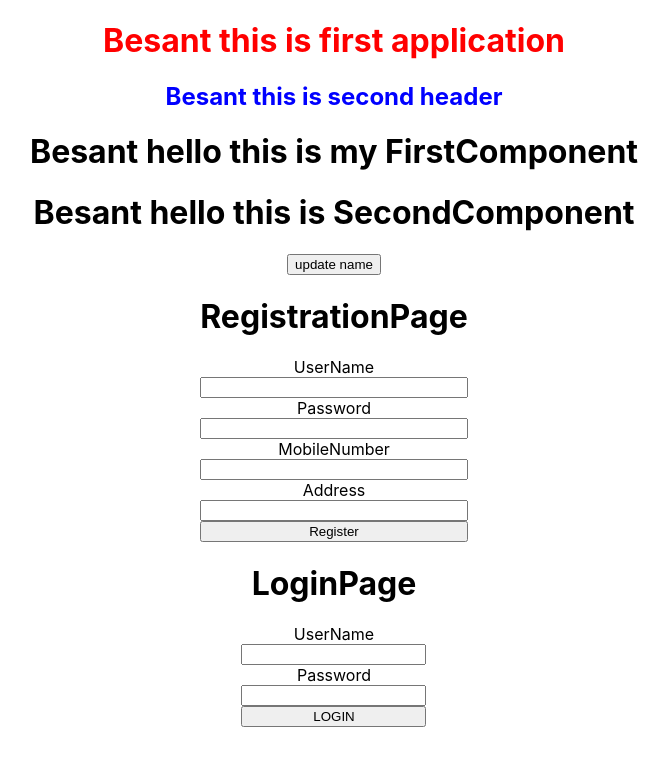
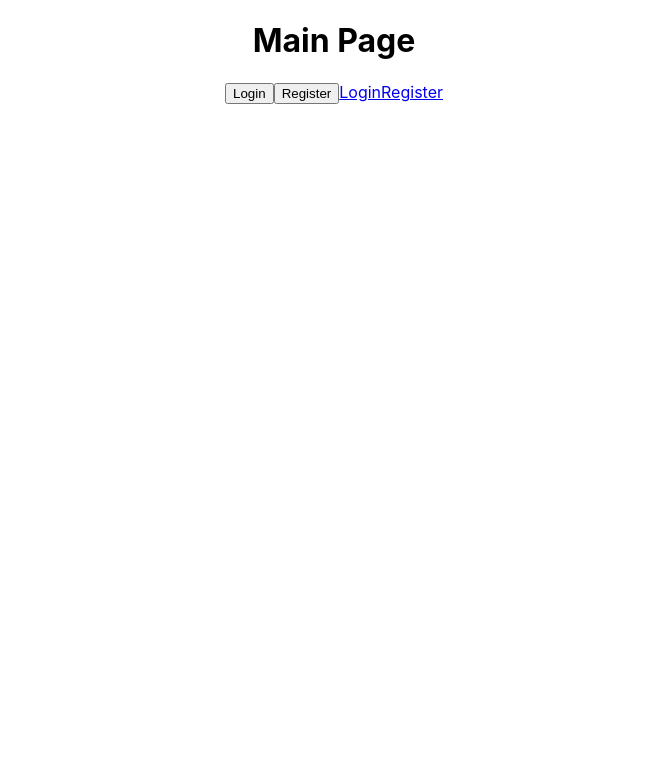
Before and after one commit to Harsha979/june3rd730AmReactJs, a React (Create React App) app: page / in a window 1280 px wide. Shown: the top 766 px of the page, without its empty margins (306-975 px from the left). Built offline with nearby package versions, Linux system fonts and the light colour scheme.

Commit message:
added navigation

```diff
--- a/package.json
+++ b/package.json
@@ -8,6 +8,7 @@
     "@testing-library/user-event": "^13.5.0",
     "react": "^18.3.1",
     "react-dom": "^18.3.1",
+    "react-router-dom": "^6.23.1",
     "react-scripts": "5.0.1",
     "web-vitals": "^2.1.4"
   },
--- a/src/App.jsx
+++ b/src/App.jsx
@@ -3,16 +3,23 @@ import './App.css';
 import LoginPage from './Components/Login';
 import RegistrationPage from './Components/Registration';
 import FirstComponent from './FirstComponent';
+import { Link, useNavigate } from 'react-router-dom';
 
 function App() {
-  const [name,setName]=useState("Besant");
+  // const [name,setName]=useState("Besant");
+  const navigate=useNavigate();
   return (
     <div className="App">
-        <h1 style={{color:"red"}}>{name} this is first application</h1>
+        {/* <h1 style={{color:"red"}}>{name} this is first application</h1>
         <h2 className='header2'>{name} this is second header</h2>
         <FirstComponent propsName={name} />
         <button onClick={()=>{setName("Organization")}}>update name</button>
-        <RegistrationPage/>
+        <RegistrationPage/> */}
+        <h1>Main Page</h1>
+        <button onClick={()=>{navigate("/login")}}>Login</button>
+        <button onClick={()=>{navigate("/registration")}}>Register</button>
+        <Link to="/login">Login</Link>
+        <Link to="/registration">Register</Link>
     </div>
   );
 }
--- /dev/null
+++ b/src/Components/HomePage.js
@@ -0,0 +1,17 @@
+import React from "react";
+import { Link, useNavigate } from "react-router-dom";
+
+function HomePage(){
+
+    const navigate=useNavigate();
+
+    return(
+        <div>
+            <h1>HomePage Besant</h1>
+            <button onClick={()=>{navigate("/")}}>Logout</button>
+            <Link to="/">logout</Link>
+        </div>
+    )
+}
+
+export default HomePage;
--- a/src/Components/Login.js
+++ b/src/Components/Login.js
@@ -1,21 +1,24 @@
 import React, { useState } from "react";
+import { useNavigate } from "react-router-dom";
 
-function LoginPage(props){
+function LoginPage(){
     // var count=0;
 
     // const [counter,setCounter] = useState(0);
     const [userName,setUsername]=useState("");
     const [password,setPassword]=useState("");
+    const navigate=useNavigate();
 
     function checkLogin(){
-        if(userName === props.registerUserName){
-            if(password === props.registerPassword){
+        if(userName !== ""){
+            if(password !== ""){
                     alert("Login Success")
+                    navigate("/homepage")
             }else{
-                alert("password is not matching with registration page")
+                alert("password is required")
             }
         }else{
-            alert("UserName is not matching with registration page")
+            alert("UserName is required")
         }
     }
 
--- a/src/Components/Registration.js
+++ b/src/Components/Registration.js
@@ -1,5 +1,6 @@
 import React, { useState } from "react";
 import LoginPage from "./Login";
+import { useNavigate } from "react-router-dom";
 
 function RegistrationPage(){
 
@@ -7,6 +8,7 @@ function RegistrationPage(){
     const [password,setPassword]=useState("");
     const [mobileNumber,setMobileNumber]=useState("");
     const [address,setAddress]=useState("");
+    const navigate=useNavigate();
 
     function checkRegister(){
         if(userName !== ""){
@@ -14,6 +16,7 @@ function RegistrationPage(){
                     if(mobileNumber !== ""){
                             if(address !== ""){
                                 alert("Registration success")
+                                navigate("/login")
                             }
                             else{
                                 alert("address is required")
@@ -41,7 +44,7 @@ function RegistrationPage(){
             <label>Address</label>
             <input type="text" value={address} onChange={(e)=>{setAddress(e.target.value)}}></input>
             <button onClick={()=>{checkRegister()}}>Register</button>
-            <LoginPage registerUserName={userName} registerPassword={password}/>
+            {/* <LoginPage registerUserName={userName} registerPassword={password}/> */}
         </div>
     )
 }
--- a/src/index.js
+++ b/src/index.js
@@ -3,12 +3,21 @@ import ReactDOM from 'react-dom/client';
 import './index.css';
 import App from './App';
 import reportWebVitals from './reportWebVitals';
-import FirstComponent from './FirstComponent';
+import { BrowserRouter, Route, Routes } from 'react-router-dom';
+import LoginPage from './Components/Login';
+import RegistrationPage from './Components/Registration';
+import HomePage from './Components/HomePage';
 
 const root = ReactDOM.createRoot(document.getElementById('root'));
 root.render(
-
-        <App />
+        <BrowserRouter>
+                <Routes>
+                        <Route path='/' element={<App/>}></Route>
+                        <Route path='/login' element={<LoginPage />}></Route>
+                        <Route path='/registration' element={<RegistrationPage/>}></Route>
+                        <Route path='/homepage' element={<HomePage/>}></Route>
+                </Routes>
+        </BrowserRouter>
 
 );
 
```
Also changed, not shown: 1 other file (tests, documents, lock files or other folders).
